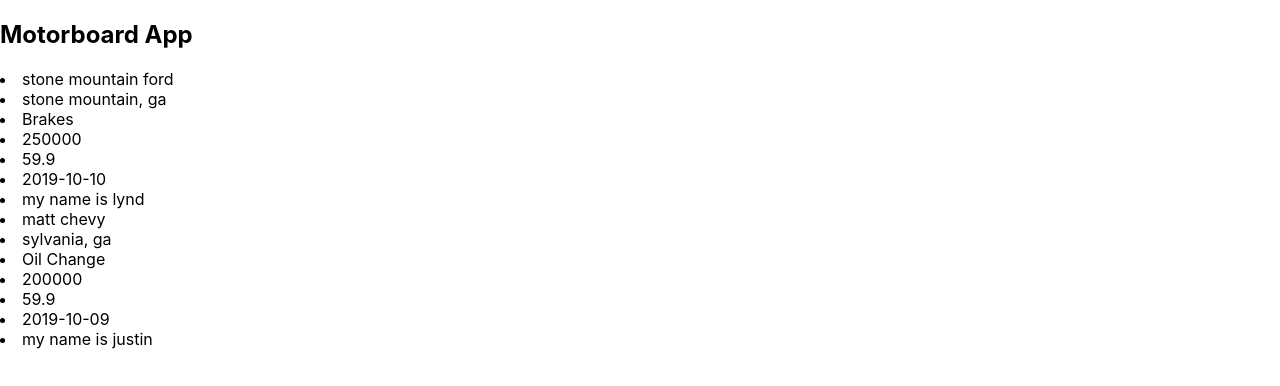
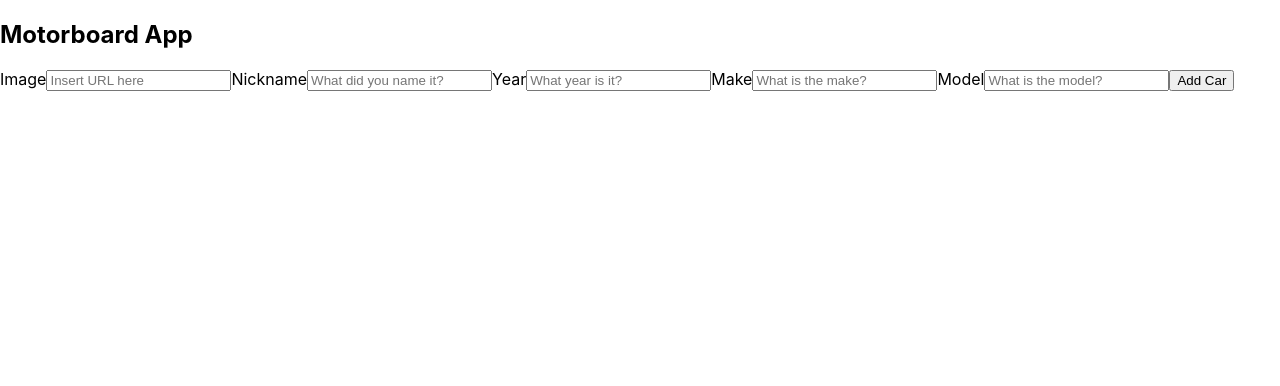
Before and after one commit to justinparrish/project-4, a React (Create React App) app in the folder client/: page / in a window 1280 px wide. Shown: the top 386 px of the page. Built offline with nearby package versions, Linux system fonts and the light colour scheme.

Commit message:
completed sample car form

```diff
--- a/client/src/App.js
+++ b/client/src/App.js
@@ -1,8 +1,10 @@
 import React from 'react';
 
 //---------Car Info---------
+/* will be used for card */
 const carNickname = (car) => (<li>{car.nickname} </li>)
 const carInfo = (car) => (<p>{car.year} - {car.make} - {car.model}</p>)
+/* will be used for card */
 const carImage = (car) => (<img src={car.image_url} />)
 const carNicknameList = (car) => (<ul>{car.map(carNickname)}</ul>)
 
@@ -11,17 +13,18 @@
 const usernameList = (list) => (<ul>{list.map(username)}</ul>)
 
 //---------Service History Info---------
+/* will link to modal of full info */
 const servicePreview = (info) => (<li>{info.service} - {info.date}</li>)
 const serviceList = (list) => (<ul>{list.map(servicePreview)}</ul>)
 
-//will be used for modal
+/* will be used for modal */
 const serviceFullInfo = (info) => (
   <div>
     <li>{info.dealership}</li>
     <li>{info.location}</li>
     <li>{info.service}</li>
     <li>{info.mileage}</li>
-    <li>{info.price}</li>
+    <li>${info.price}</li>
     <li>{info.date}</li>
     <li>{info.note}</li>
   </div>
@@ -31,6 +34,22 @@
   <span>
     {list.map(serviceFullInfo)}
   </span>
+)
+
+const carForm = () => (
+  <form>
+    <label>Image</label>
+      <input type='text' name='image_url' placeholder='Insert URL here'/>
+    <label>Nickname</label>
+      <input type='text' name='nickname' placeholder='What did you name it?'/>
+    <label>Year</label>
+      <input type='number'name='year' placeholder='What year is it?'/>
+    <label>Make</label>
+      <input type='text' name='make' placeholder='What is the make?'/>
+    <label>Model</label>
+      <input type='text' name='model' placeholder='What is the model?'/>
+      <input type='submit' value='Add Car'/>
+  </form>
 )
 
 //--------Test Data Structures------------
@@ -109,7 +128,7 @@
   return (
     <div>
       <h2>Motorboard App</h2>
-      {serviceFullInfoList(services)}
+      {carForm()}
     </div>
   )
 }
```
